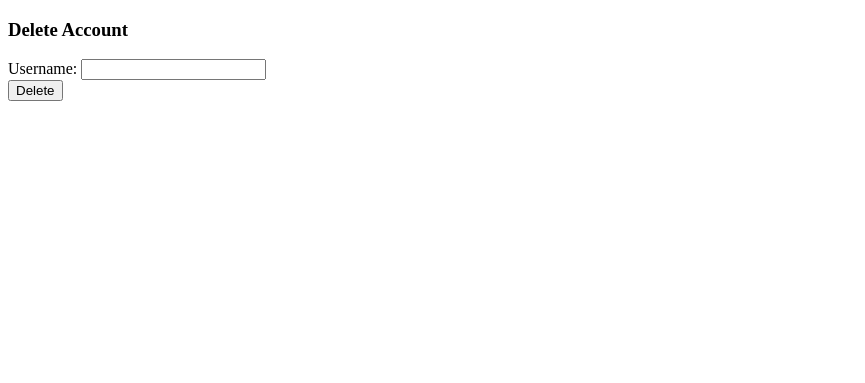
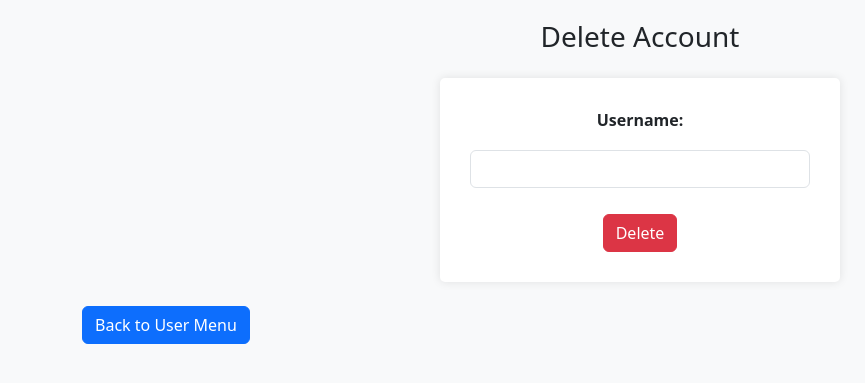
Before and after one commit to bekhruzjanoff/project_exam, a Flask app: template templates/delete_account.html in a window 1280 px wide. Shown: the top 383 px of the page, without its empty margins (0-865 px from the left). Run offline with Flask 3, Linux system fonts and the light colour scheme; the template is opened without the code that fills it, so the values that code supplies are empty.

Commit message:
Update delete_account.html

```diff
--- a/templates/delete_account.html
+++ b/templates/delete_account.html
@@ -1,21 +1,71 @@
-<!doctype html>
+
+<!DOCTYPE html>
 <html lang="en">
 <head>
     <meta charset="UTF-8">
-    <meta name="viewport"
-          content="width=device-width, user-scalable=no, initial-scale=1.0, maximum-scale=1.0, minimum-scale=1.0">
+    <meta name="viewport" content="width=device-width, initial-scale=1.0">
     <meta http-equiv="X-UA-Compatible" content="ie=edge">
     <title>Delete Account</title>
+
+    <!-- Bootstrap CSS -->
+    <link href="https://cdn.jsdelivr.net/npm/bootstrap@5.3.0/dist/css/bootstrap.min.css" rel="stylesheet">
+
+    <!-- Custom CSS -->
+    <style>
+        body {
+            background-color: #f8f9fa;
+            padding: 20px;
+        }
+        .delete-account-form {
+            max-width: 400px;
+            margin: auto;
+            background: #fff;
+            padding: 30px;
+            border-radius: 5px;
+            box-shadow: 0px 0px 10px 0px rgba(0,0,0,0.1);
+            text-align: center;
+        }
+        .delete-account-form label {
+            font-weight: bold;
+        }
+        .delete-account-form input[type="text"],
+        .delete-account-form button {
+            margin-top: 10px;
+        }
+    </style>
 </head>
 <body>
-    <h3>Delete Account</h3>
-       <form method="post">
-        <label>Username:</label>
-        <input type="text" name="username" required><br>
-        <button type="submit">Delete</button>
-    </form>
-     {% if message %}
-        <p>{{ message }}</p>
-    {% endif %}
+    <div class="container">
+        <h3 class="text-center mb-4">Delete Account</h3>
+        <div class="delete-account-form">
+            <form method="post">
+                <div class="mb-3">
+                    <label for="username" class="form-label">Username:</label>
+                    <input type="text" class="form-control" id="username" name="username" required>
+                </div>
+                <button type="submit" class="btn btn-danger">Delete</button>
+            </form>
+            {% if message %}
+                <p>{{ message }}</p>
+            {% endif %}
+        </div>
+        <br><a href="{{ url_for('user_menu') }}" class="btn btn-primary">Back to User Menu</a>
+    </div>
+
+    <!-- Bootstrap Bundle with Popper -->
+    <script src="https://cdn.jsdelivr.net/npm/bootstrap@5.3.0/dist/js/bootstrap.bundle.min.js"></script>
+
+    <!-- Your custom JavaScript -->
+    <script>
+        // Example: Display an alert on form submission (for demonstration)
+        document.querySelector('form').addEventListener('submit', function(event) {
+            event.preventDefault();
+            if (confirm('Are you sure you want to delete this account?')) {
+                // Process deletion here (could be an AJAX request to the server)
+                alert('Account deleted successfully!');
+            }
+        });
+    </script>
+
 </body>
 </html>
```
